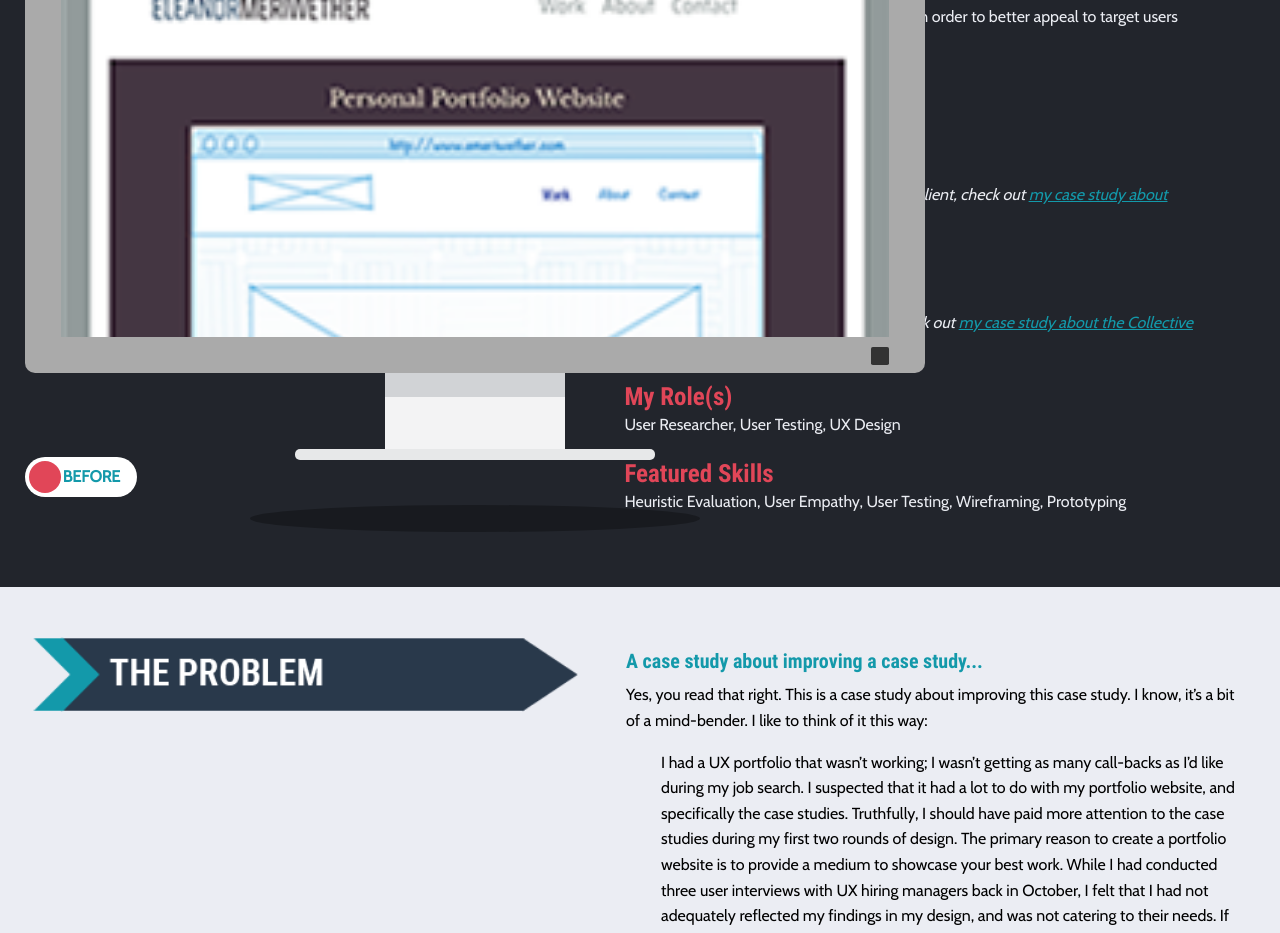
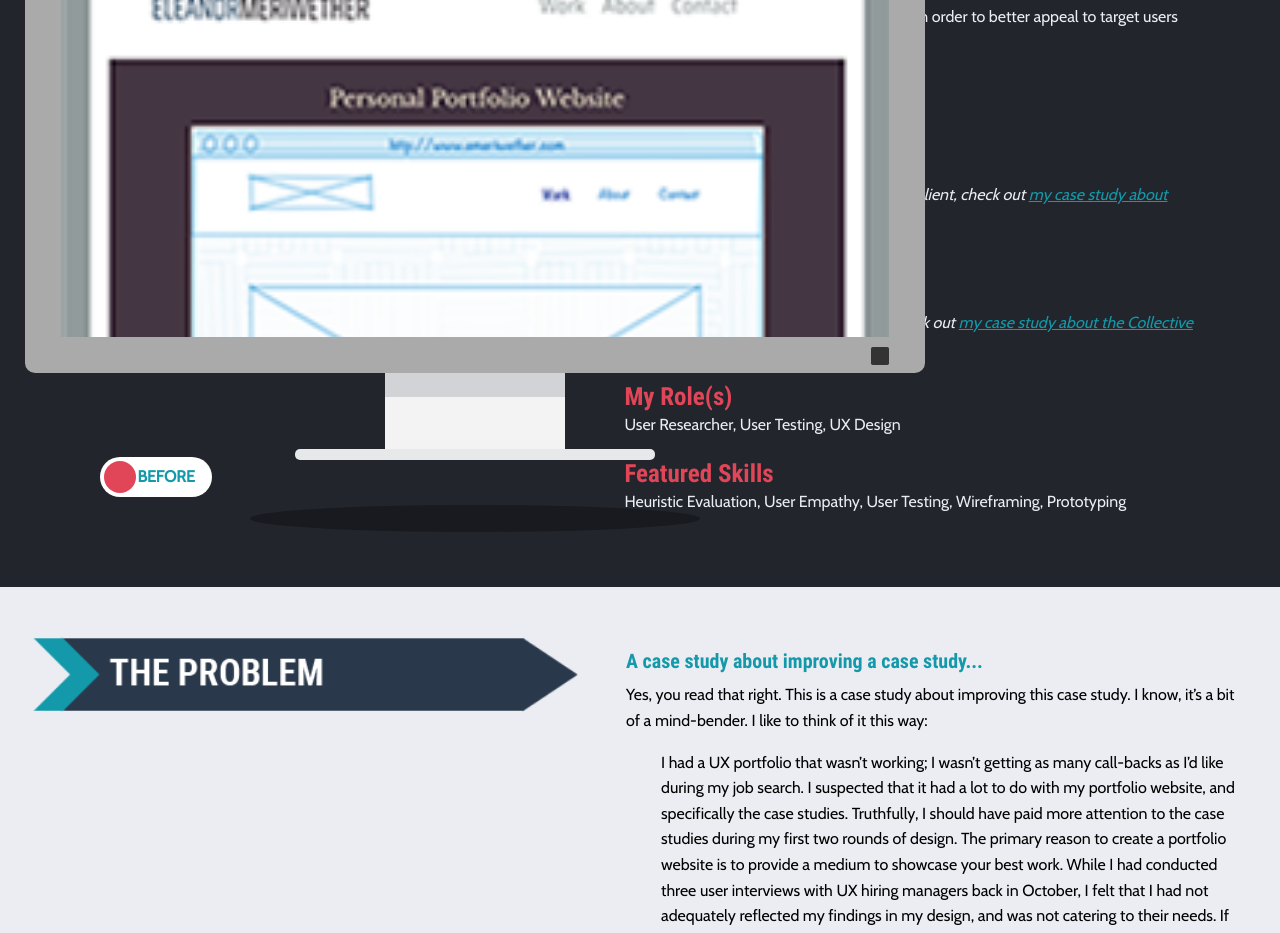
Before and after one commit to emeriwether/emeriwether.github.io, a Jekyll site: the page built from project.html, in a window 1280 px wide. Shown: the part 497-1430 px from the top of the page. Built offline with Jekyll 4.4.1, drawn with Linux system fonts in a browser that asks for light colours.

Commit message:
ct prev comm

```diff
--- a/project.html
+++ b/project.html
@@ -78,13 +78,15 @@ css: /css2/project.css
             <div class="grid-x show-for-large">
 
                 <!-- TOGGLE -->
-                <div class="switch large small-4 cell large-order-2 align-self-right" id="headerToggle">
+                <div class="grid-x large-order-2 align-right">
+                    <div class="switch large small-4 cell" id="headerToggle">
                       <input class="switch-input" id="defaultSwitch" type="checkbox" name="defaultSwitch">
                       <label class="switch-paddle" for="defaultSwitch">
                         <span class="show-for-sr"></span>
                         <span class="switch-active" aria-hidden="true">AFTER</span>
                         <span class="switch-inactive" aria-hidden="true">BEFORE</span>
                       </label>
+                    </div>
                 </div>
 
                 <!-- BEFORE & AFTER IMAGE -->
```
Lines whose indentation alone changed are shown as unchanged.
